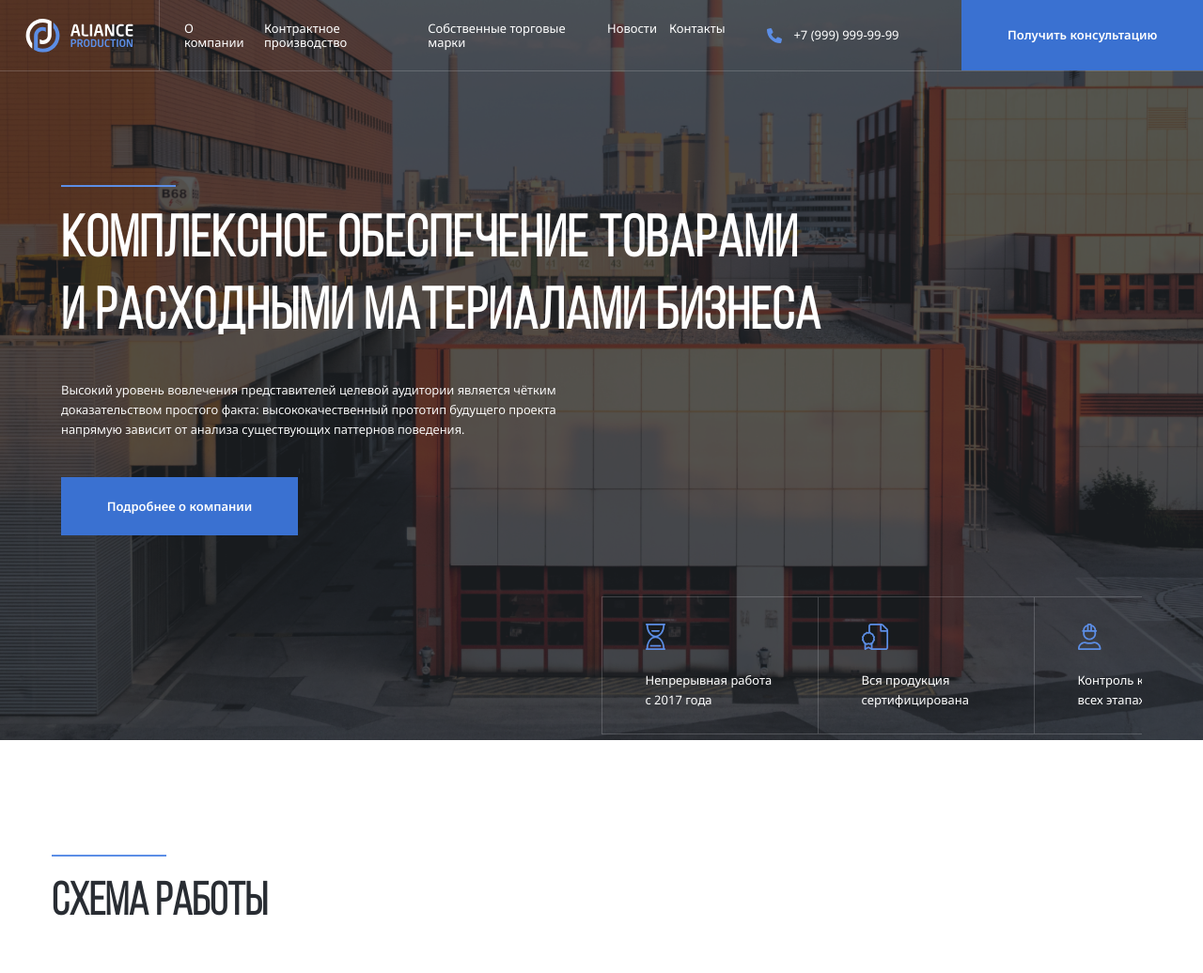
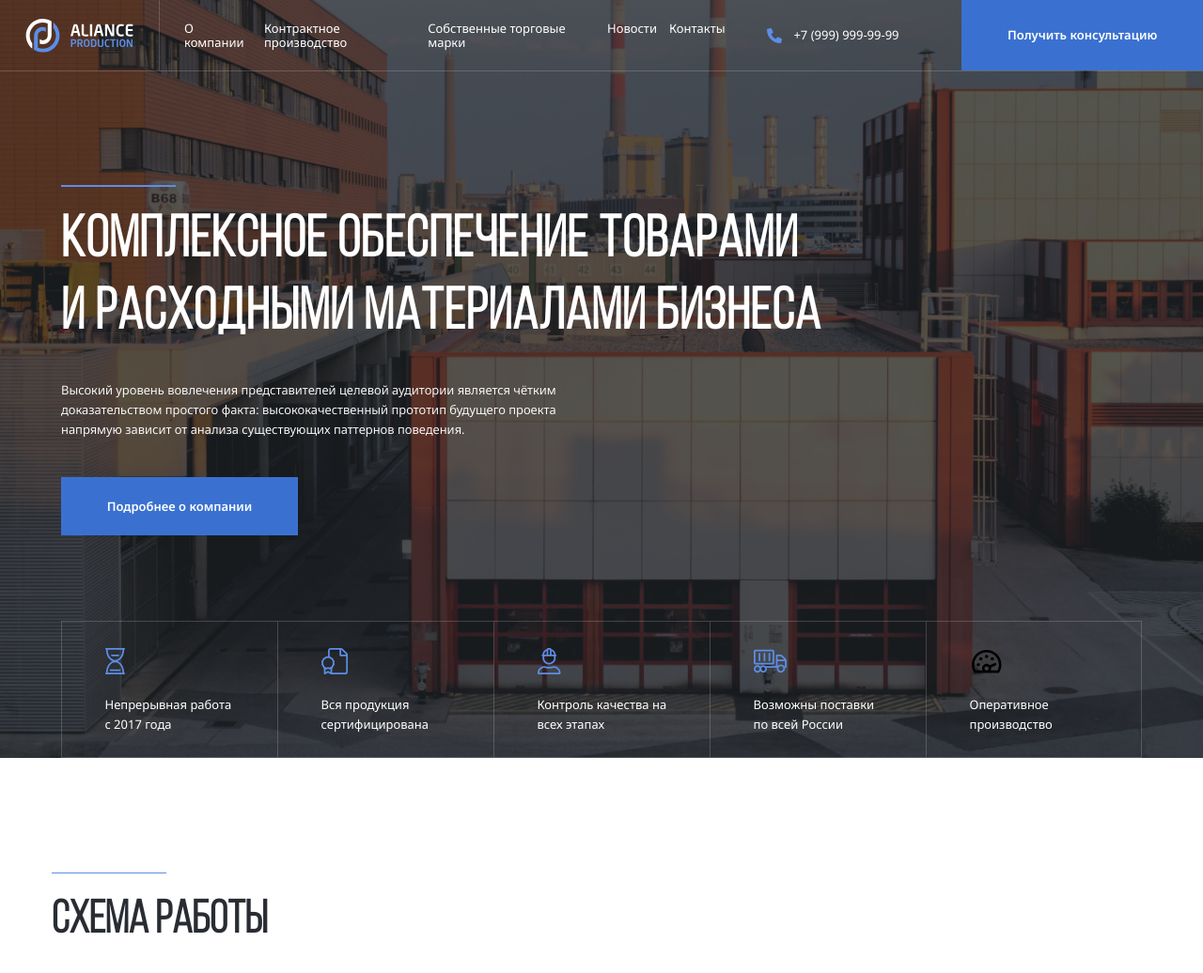
Before and after one commit to AntonTimberg/aliance, a PHP site: page / in a window 1280 px wide. Shown: the top 1036 px of the page at 94% size. Run offline with PHP 8.4, Linux system fonts and the light colour scheme.

Commit message:
fix: slides

```diff
--- a/css/style.css
+++ b/css/style.css
@@ -1,3 +1,6 @@
+/* style.css */
+
+/* Существующие базовые стили — начало */
 * {
   margin: 0;
   padding: 0;
@@ -183,31 +186,35 @@ body {
   margin-bottom: 3.125rem;
 }
 
+/* -----------------------------
+   ИЗМЕНЁН БЛОК .header-features
+   УБРАНО position: absolute;
+   ДОБАВЛЕНО margin-top
+------------------------------ */
 .header-features {
-  position: absolute;
-  bottom: 0;
-  left: 50%;
-  transform: translateX(-50%);
+  /* position: absolute;   УДАЛЕНО (ДОБАВЛЕНО КОММЕНТАРИЕМ) */
+  /* bottom: 0;           УДАЛЕНО */
+  /* left: 50%;           УДАЛЕНО */
+  /* transform: translateX(-50%);  УДАЛЕНО */
   display: flex;
   justify-content: space-between;
   align-items: center;
-
   width: 100%;
   max-width: 90rem;
-
   list-style: none;
   color: #fff;
   min-height: 10.5rem;
-  margin-top: 0;
+  margin-top: 2rem; /* ДОБАВЛЕНО: чтобы отделить слайдер ниже блока */
   padding: 0;
   z-index: 2;
 }
 
+/* Сами карточки (слайды) */
 .header-features-item {
-  /* flex: 1; */
+  /* width: 18rem;  УДАЛЕНО (жёсткая ширина мешала) */
+  width: auto; /* ДОБАВЛЕНО: Теперь Swiper сам подгонит */
   min-height: 100%;
   padding: 1.875rem 3.5rem;
-  width: 18rem;
   border: 0.0625rem solid rgba(235, 235, 240, 0.2);
 }
 
@@ -215,7 +222,9 @@ body {
   display: none;
   height: 44px;
 }
-.slider-button-prev, .slider-button-next {
+
+.slider-button-prev,
+.slider-button-next {
   height: 100%;
   flex-basis: 50%;
   border: 1px solid rgba(235, 235, 240, 0.2);
@@ -223,9 +232,6 @@ body {
   align-items: center;
   justify-content: center;
   cursor: pointer;
-}
-.header-button {
-
 }
 
 .header-features-text {
@@ -333,6 +339,7 @@ body {
   margin-right: 1.25rem;
 }
 
+/* -------- Media Queries -------- */
 @media (max-width: 1700px) {
   html {
     font-size: 0.875rem;
@@ -466,7 +473,6 @@ body {
     font-size: 14px;
     line-height: 160%;
     color: #292d33;
-
   }
   .mobile-submenu {
     list-style-type: none;
@@ -517,11 +523,10 @@ body {
     margin-bottom: 1px;
     transform: rotate(-45deg) translateY(-9px);
   }
-  .close-menu .mobile-menu-line{
+  .close-menu .mobile-menu-line {
     background-color: #292D33;
   }
 }
-
 
 @media (max-width: 768px) {
   .container {
@@ -529,10 +534,9 @@ body {
   }
   .header-title {
     font-size: 4rem;
-
   }
   .header-content {
-  padding-top: 3rem;
+    padding-top: 3rem;
   }
 }
 
@@ -542,9 +546,9 @@ body {
   }
   .header-title {
     font-size: 2rem;
-
   }
   .header-content {
-  padding-top: 2rem;
+    padding-top: 2rem;
   }
 }
+/* Существующие базовые стили — конец */
```
